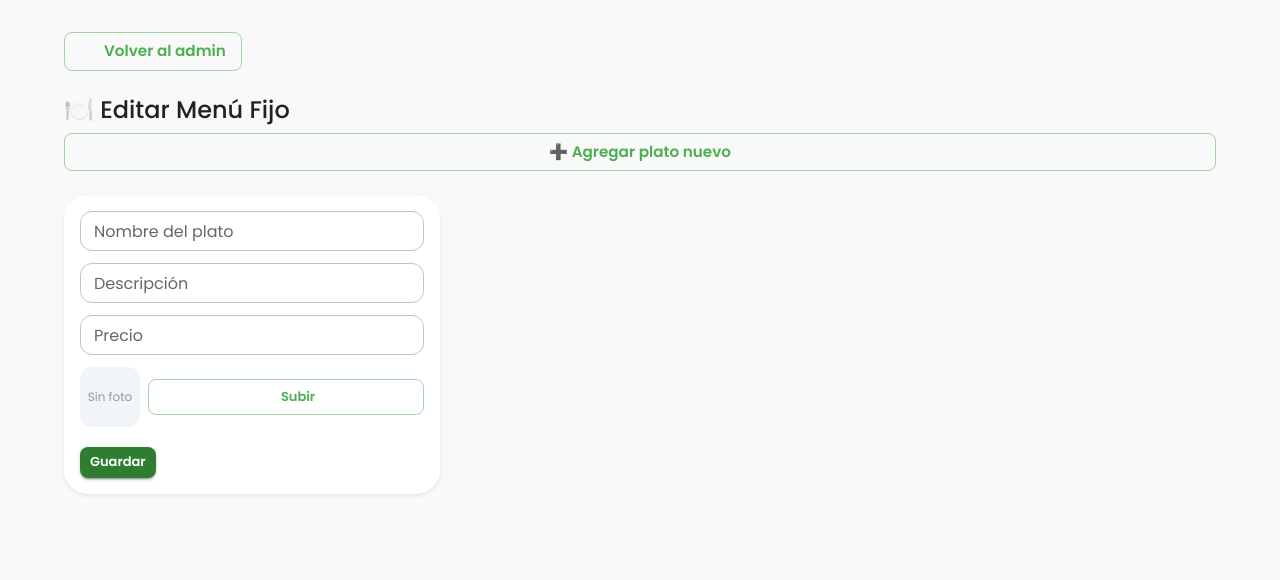
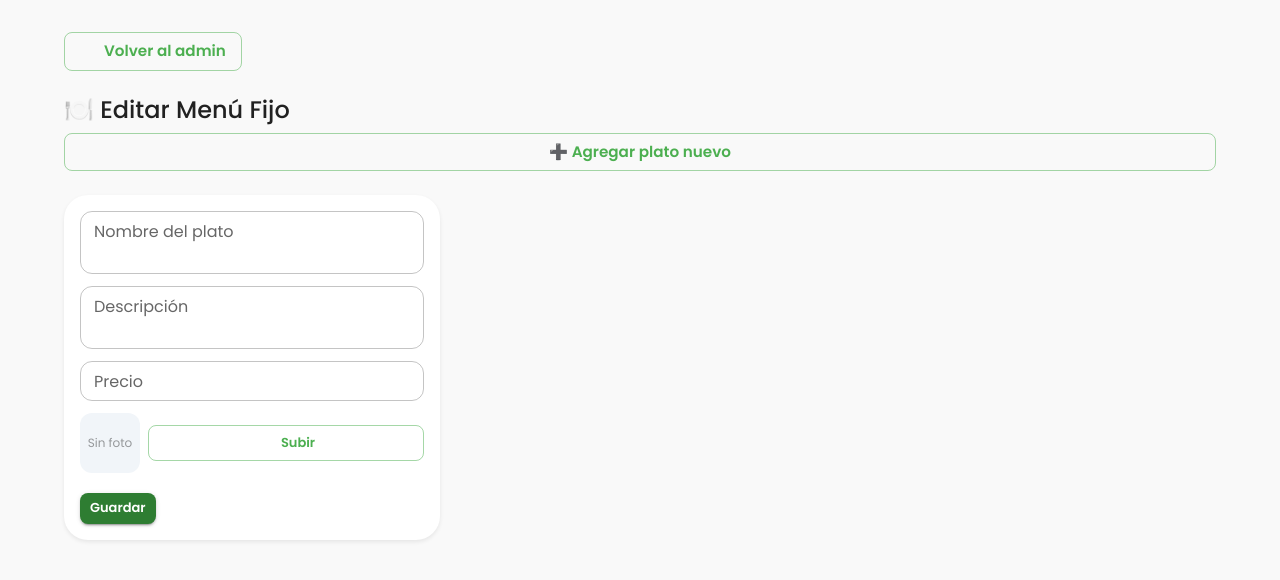
Before and after one commit to GonzaJCalderon/EatAndRun, a React (Vite) app: page /admin/editar-menu in a window 1280 px wide. Both pictures are taken after a click on the button "➕ Agregar plato nuevo". Shown: the top 580 px of the page. Built offline with nearby package versions, Linux system fonts and the light colour scheme; no server answers; some icons are missing.

Commit message:
style: enforce fixed input heights and full-stretch cards to ensure uniform vertical alignment in grid layouts

```diff
--- a/src/pages/EditarMenu.jsx
+++ b/src/pages/EditarMenu.jsx
@@ -248,6 +248,7 @@ const endpointBase = isProd
                   initial={{ opacity: 0, y: 15 }}
                   whileInView={{ opacity: 1, y: 0 }}
                   transition={{ duration: 0.3 }}
+                  style={{ height: '100%' }}
                 >
                   <Card sx={{ borderRadius: 2, boxShadow: '0 2px 4px rgba(0,0,0,0.08)', height: '100%', display: 'flex', flexDirection: 'column' }}>
                     <CardContent sx={{ p: 2, pb: '16px !important', flexGrow: 1, display: 'flex', flexDirection: 'column' }}>
@@ -256,7 +257,7 @@ const endpointBase = isProd
                           label="Nombre del plato"
                           size="small"
                           multiline
-                          maxRows={2}
+                          rows={2}
                           value={plato.name}
                           onChange={(e) => handleInputChange(index, 'name', e.target.value)}
                           fullWidth
@@ -265,7 +266,7 @@ const endpointBase = isProd
                           label="Descripción"
                           size="small"
                           multiline
-                          maxRows={2}
+                          rows={2}
                           value={plato.description || ''}
                           onChange={(e) => handleInputChange(index, 'description', e.target.value)}
                           fullWidth
--- a/src/pages/EditarMenuDelDia.jsx
+++ b/src/pages/EditarMenuDelDia.jsx
@@ -297,7 +297,7 @@ const API_BASE = isLocal
                 const index = platos.findIndex(p => p.id === plato.id);
                 return (
                   <Grid item xs={12} md={6} key={plato.id}>
-                    <motion.div initial={{ opacity: 0, y: 15 }} whileInView={{ opacity: 1, y: 0 }} transition={{ duration: 0.3 }}>
+                    <motion.div initial={{ opacity: 0, y: 15 }} whileInView={{ opacity: 1, y: 0 }} transition={{ duration: 0.3 }} style={{ height: '100%' }}>
                       <Card sx={{ borderRadius: 2, boxShadow: '0 2px 4px rgba(0,0,0,0.08)', height: '100%', display: 'flex', flexDirection: 'column' }}>
                         <CardContent sx={{ p: 2, pb: '16px !important', flexGrow: 1, display: 'flex', flexDirection: 'column' }}>
                           <Box sx={{ display: 'flex', gap: 2, flexGrow: 1 }}>
@@ -306,7 +306,7 @@ const API_BASE = isLocal
                                 label="Nombre"
                                 size="small"
                                 multiline
-                                maxRows={2}
+                                rows={2}
                                 value={plato.name || ''}
                                 onChange={(e) => handleInputChange(index, 'name', e.target.value)}
                                 fullWidth
@@ -327,7 +327,7 @@ const API_BASE = isLocal
                                 onChange={(e) => handleInputChange(index, 'description', e.target.value)}
                                 fullWidth
                                 multiline
-                                maxRows={2}
+                                rows={2}
                               />
                               <TextField
                                 label="Precio"
```
